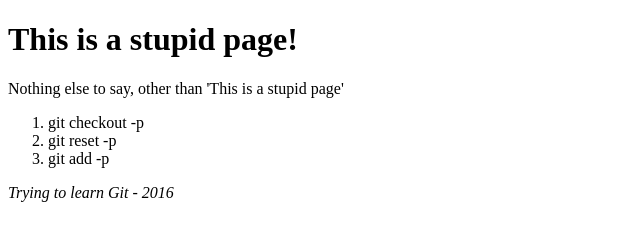
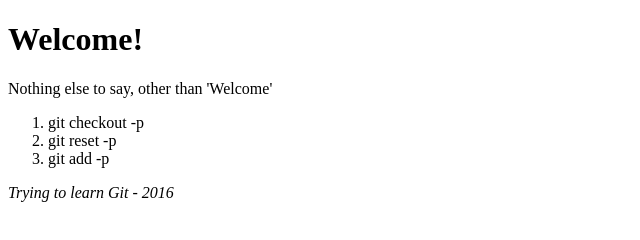
Before and after one commit to NedalKouissi/GitForDeveloppers, a plain HTML site: page index.html in a window 1280 px wide. Shown: the whole page, without its empty margins (0-640 px from the left). Drawn offline with Linux system fonts and the light colour scheme.

Commit message:
Edit index.html content

```diff
--- a/index.html
+++ b/index.html
@@ -5,8 +5,8 @@
   <title>Home page</title>
 </head>
 <body>
-  <h1>This is a stupid page!</h1>
-  <p>Nothing else to say, other than 'This is a stupid page'</p>
+  <h1>Welcome!</h1>
+  <p>Nothing else to say, other than 'Welcome'</p>
 
   <ol>
     <li>git checkout -p</li>
```
